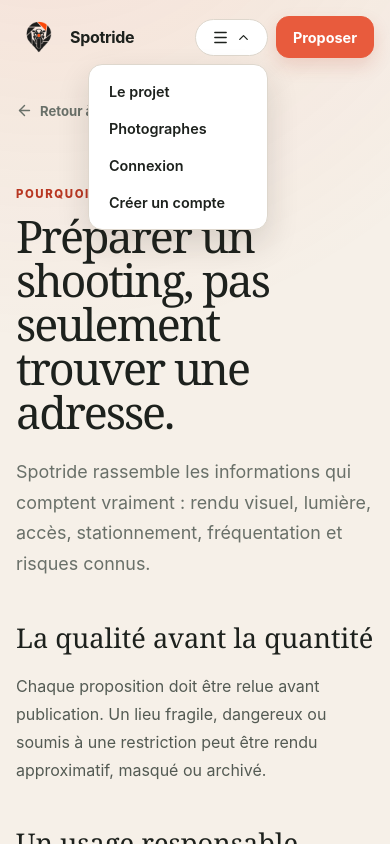
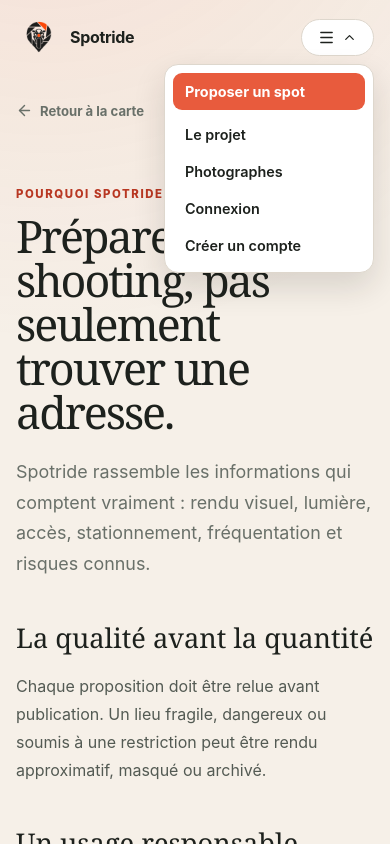
Before and after one commit to timeocambon/shooting_maps, a Next.js app: page /a-propos in a window 390 px wide. Both pictures are taken after a click on the button "Menu". Shown: the top 844 px of the page. Built offline with nearby package versions, Linux system fonts and the light colour scheme; no server answers.

Commit message:
Deplacer Proposer un spot dans le menu deroulant

```diff
--- a/src/app/globals.css
+++ b/src/app/globals.css
@@ -74,7 +74,6 @@ a { color: inherit; text-decoration: none; }
 
 .main-nav { display: flex; align-items: center; gap: clamp(14px, 3vw, 34px); font-size: 0.9rem; font-weight: 650; }
 .main-nav > a:not(.button):hover { color: var(--accent-dark); }
-.nav-cta-short { display: none; }
 
 .button {
   min-height: 46px;
@@ -725,8 +724,6 @@ a { color: inherit; text-decoration: none; }
   .main-nav { gap: 8px; flex: 0 0 auto; }
   .header-menu-button { padding: 9px 12px; }
   .header-menu-label { display: none; }
-  .nav-cta-full { display: none; }
-  .nav-cta-short { display: inline; }
   .hero { padding-inline: 4px; }
   .hero h1 { font-size: clamp(2.4rem, 10vw, 3.2rem); line-height: 0.98; }
   .demo-banner { align-items: start; flex-direction: column; gap: 3px; }
@@ -873,7 +870,7 @@ a { color: inherit; text-decoration: none; }
   position: absolute;
   top: calc(100% + 8px);
   right: 0;
-  min-width: 180px;
+  min-width: 210px;
   display: flex;
   flex-direction: column;
   padding: 8px;
@@ -890,6 +887,8 @@ a { color: inherit; text-decoration: none; }
   color: inherit;
 }
 .header-menu-panel a:hover { background: #f6f0e8; color: var(--accent-dark); }
+.header-menu-panel a.header-menu-cta { margin-bottom: 6px; color: white; background: var(--accent); font-weight: 750; }
+.header-menu-panel a.header-menu-cta:hover { color: white; background: var(--accent-dark); }
 .header-menu-panel a.header-menu-admin { margin-top: 6px; padding-top: 12px; border-top: 1px solid var(--line); border-radius: 0 0 9px 9px; color: var(--accent-dark); }
 
 .auth-form-card { max-width: 520px; }
--- a/src/components/site-header-menu.tsx
+++ b/src/components/site-header-menu.tsx
@@ -80,6 +80,9 @@ export function SiteHeaderMenu() {
       </button>
       {open ? (
         <div className="header-menu-panel" role="menu">
+          <Link href="/proposer" role="menuitem" className="header-menu-cta" onClick={() => setOpen(false)}>
+            Proposer un spot
+          </Link>
           {publicLinks.map((link) => (
             <Link key={link.href} href={link.href} role="menuitem" onClick={() => setOpen(false)}>
               {link.label}
--- a/src/components/site-header.tsx
+++ b/src/components/site-header.tsx
@@ -16,10 +16,6 @@ export function SiteHeader() {
 
       <nav className="main-nav" aria-label="Navigation principale">
         <SiteHeaderMenu />
-        <Link className="button button-small nav-cta" href="/proposer">
-          <span className="nav-cta-full">Proposer un spot</span>
-          <span className="nav-cta-short">Proposer</span>
-        </Link>
       </nav>
     </header>
   );
```
